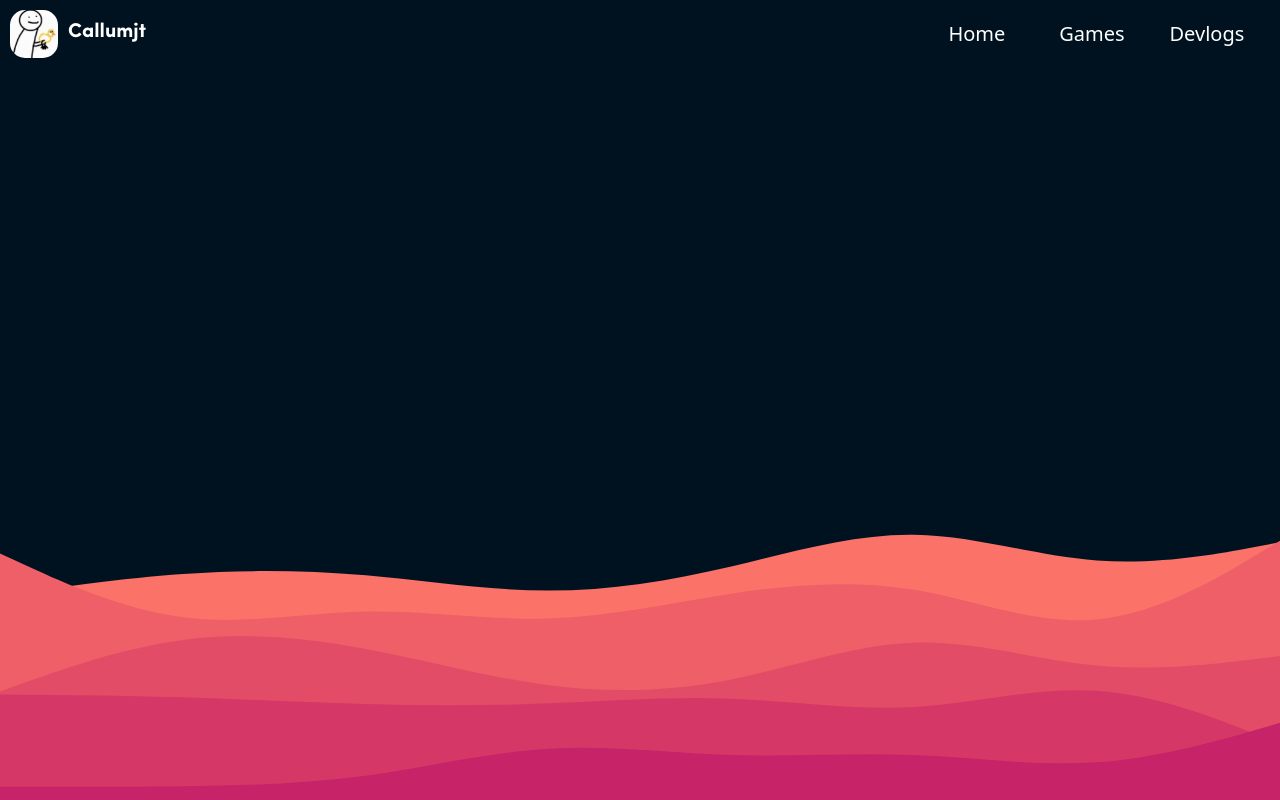
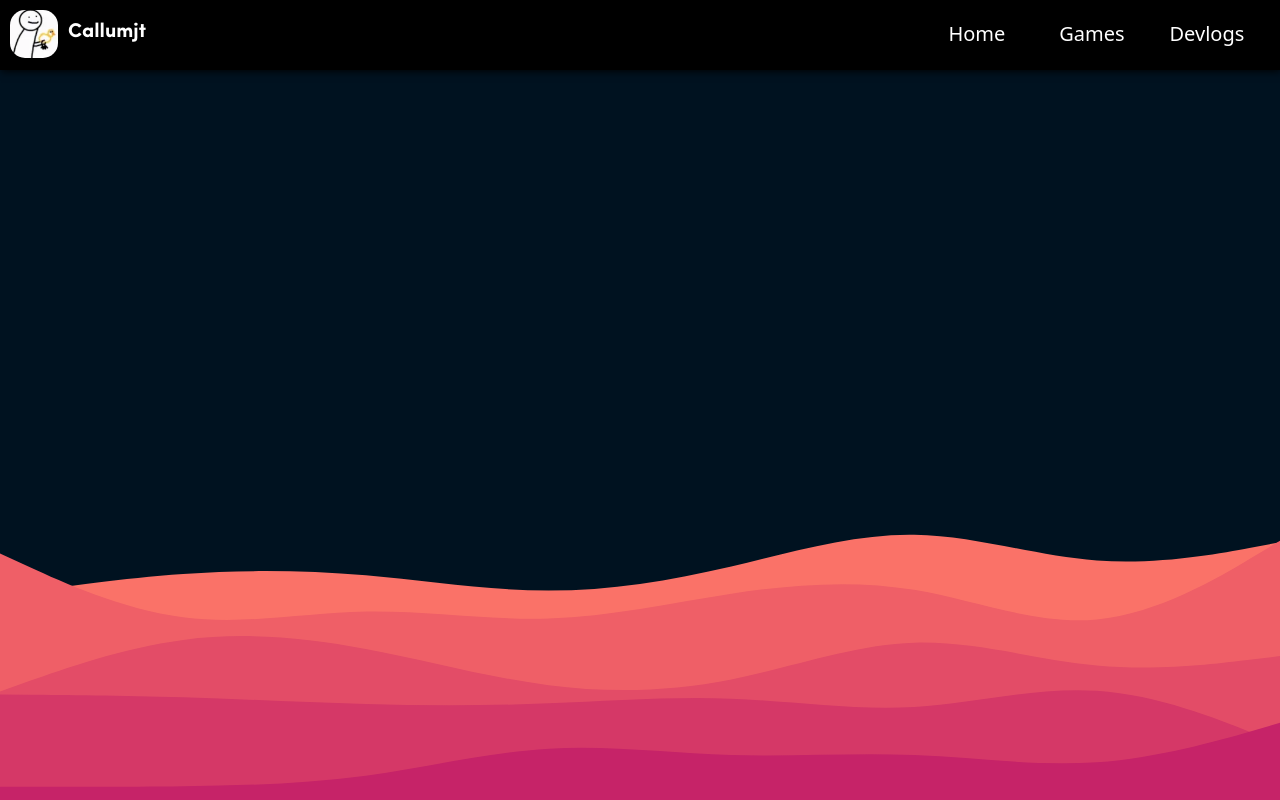
Before and after one commit to cally-jt/callumjt.github.io, a plain HTML site: page beta/test.html in a window 1280 px wide. Drawn offline with Linux system fonts and the light colour scheme.

Commit message:
Add files via upload

```diff
--- a/beta/global.css
+++ b/beta/global.css
@@ -4,6 +4,8 @@
     --sidebarsh: 1px 1px 8px 0px #000000;
     --downloadgr: linear-gradient(rgb(38, 135, 214), rgb(29, 48, 218));
     --downloadgr2: linear-gradient(rgb(218, 29, 29), rgb(167, 26, 68));
+    --navbarcol: rgba(0, 0, 0, 1);
+    --navbarsh: 1px 1px 8px 0px #000000;
 }
 
 a {
--- a/beta/test.html
+++ b/beta/test.html
@@ -84,7 +84,7 @@
 
     <div class="navbar">
         <div class="left">
-            <img src="/srcs/imgs/pic1.png" style="height: 48px; width: 48px; position: relative; top: 10px;">
+            <img src="srcs/imgs/pic1.png" style="height: 48px; width: 48px; position: relative; top: 10px;">
             <p>Callumjt</p>
         </div>
 
```
